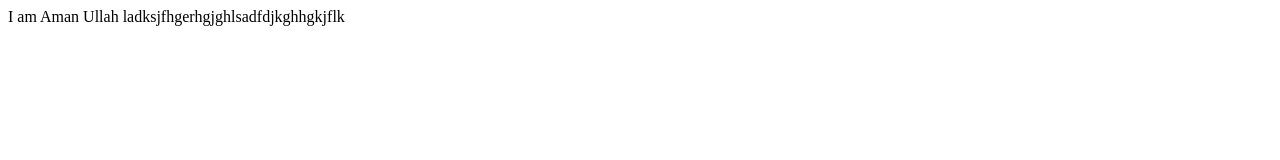
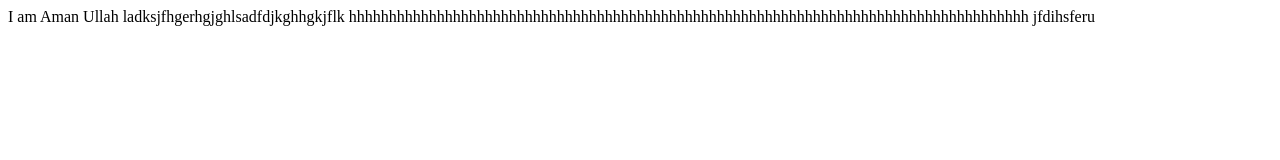
Before and after one commit to Nusrat107/FFC, a plain HTML site: page index.html in a window 1280 px wide. Drawn offline with Linux system fonts and the light colour scheme.

Commit message:
Aman ullah

```diff
--- a/index.html
+++ b/index.html
@@ -4,5 +4,7 @@
     </head>
     <body>I am Aman Ullah
         ladksjfhgerhgjghlsadfdjkghhgkjflk
+        hhhhhhhhhhhhhhhhhhhhhhhhhhhhhhhhhhhhhhhhhhhhhhhhhhhhhhhhhhhhhhhhhhhhhhhhhhhhhhhhhhhhh
+        jfdihsferu
     </body>
 </html>
```
